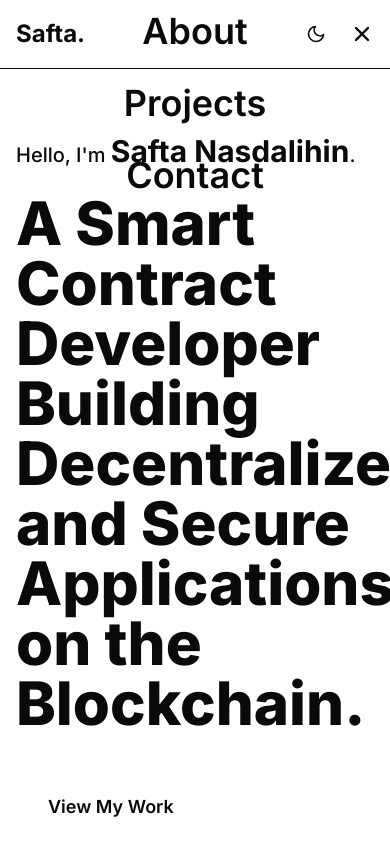
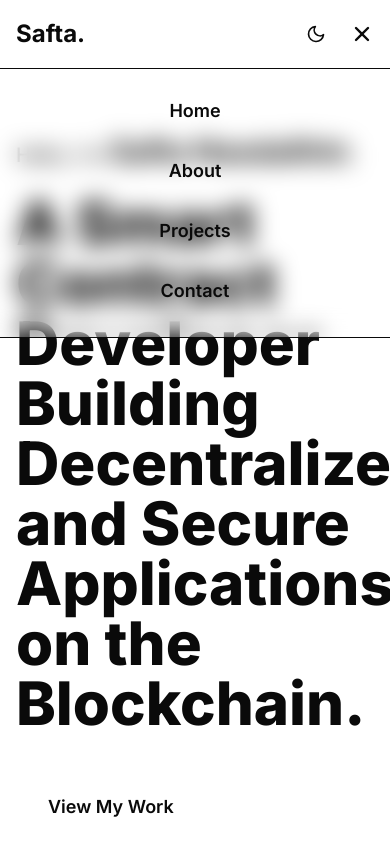
Before and after one commit to nasd10/saftanasdalihin-site, a Next.js app: page / in a window 390 px wide. Both pictures are taken after a click on the button 362 px from the left and 34 px from the top of the page. Shown: the top 844 px of the page. Built offline with nearby package versions, Linux system fonts and the light colour scheme.

Commit message:
fix: navbar (mobile menu)

```diff
--- a/app/globals.css
+++ b/app/globals.css
@@ -43,3 +43,71 @@
     color: hsl(var(--foreground));
   }
 }
+
+/* Animation keyframes */
+@keyframes fadeIn {
+  from {
+    opacity: 0;
+  }
+  to {
+    opacity: 1;
+  }
+}
+
+@keyframes fadeOut {
+  from {
+    opacity: 1;
+  }
+  to {
+    opacity: 0;
+  }
+}
+
+@keyframes slideDown {
+  from {
+    opacity: 0;
+    transform: translateY(-10px);
+  }
+  to {
+    opacity: 1;
+    transform: translateY(0);
+  }
+}
+
+@keyframes slideUp {
+  from {
+    opacity: 1;
+    transform: translateY(0);
+  }
+  to {
+    opacity: 0;
+    transform: translateY(-10px);
+  }
+}
+
+@keyframes spinReverse {
+  from {
+    transform: rotate(0deg);
+  }
+  to {
+    transform: rotate(-360deg);
+  }
+}
+
+@keyframes spinForward {
+  from {
+    transform: rotate(0deg);
+  }
+  to {
+    transform: rotate(360deg);
+  }
+}
+
+@keyframes spinBackward {
+  from {
+    transform: rotate(360deg);
+  }
+  to {
+    transform: rotate(0deg);
+  }
+}
--- a/components/layout/Navbar.tsx
+++ b/components/layout/Navbar.tsx
@@ -1,7 +1,7 @@
 // components/layout/Navbar.tsx
 "use client"; // Needed for hooks (useState, usePathname)
 
-import { useState } from 'react';
+import { useState, useEffect } from 'react';
 import Link from 'next/link';
 import { usePathname } from 'next/navigation';
 import { HiMenu, HiX } from 'react-icons/hi';
@@ -9,7 +9,21 @@ import { ThemeToggle } from '@/components/ui/ThemeToggle';
 
 export const Navbar = () => {
   const [isOpen, setIsOpen] = useState(false);
+  const [isClosing, setIsClosing] = useState(false);
   const pathname = usePathname();
+
+  const handleClose = () => {
+    setIsClosing(true);
+    setTimeout(() => {
+      setIsOpen(false);
+      setIsClosing(false);
+    }, 300); // Match animation duration
+  };
+
+  const handleOpen = () => {
+    setIsOpen(true);
+    setIsClosing(false);
+  };
 
   const navLinks = [
     { href: '/', label: 'Home' },
@@ -19,6 +33,7 @@ export const Navbar = () => {
   ];
 
   return (
+    <>
       <nav className="sticky top-0 z-50 border-b border-border
                       bg-background/80 backdrop-blur-md transition-colors">
 
@@ -54,33 +69,55 @@ export const Navbar = () => {
           <div className="flex items-center space-x-4 md:hidden">
               <ThemeToggle />
               <button
-                onClick={() => setIsOpen(!isOpen)}
+                  onClick={() => isOpen || isClosing ? handleClose() : handleOpen()}
                   className="z-50 text-2xl transition-colors hover:text-primary"
+                  style={{
+                    animation: (isOpen && !isClosing)
+                      ? 'spinForward 0.3s ease-out forwards'
+                      : (isClosing ? 'spinBackward 0.3s ease-in forwards' : 'none'),
+                  }}
                   aria-label="Toggle menu"
               >
-                {isOpen ? <HiX /> : <HiMenu />}
+                  {isOpen || isClosing ? <HiX /> : <HiMenu />}
               </button>
           </div>
         </div>
+      </nav>
 
       {/* Mobile Menu (Full Screen Overlay) */}
-      {isOpen && (
-        <div className="fixed inset-0 top-[65px] flex h-[calc(100%-65px)] w-full
-                        flex-col items-center justify-center space-y-8 bg-background/95
-                        backdrop-blur-md transition-opacity duration-300 md:hidden"
+      {(isOpen || isClosing) && (
+        <>
+          {/* Backdrop */}
+          <div
+            className="fixed top-[65px] left-0 right-0 bottom-0 z-40 md:hidden"
+            style={{
+              animation: isClosing ? 'fadeOut 0.3s ease-in-out forwards' : 'fadeIn 0.3s ease-in-out forwards',
+            }}
+            onClick={() => handleClose()}
+          />
+          {/* Menu dropdown */}
+          <div
+            className="fixed top-[65px] left-0 right-0 z-49 md:hidden bg-background/80 backdrop-blur-md border-b border-border"
+            style={{
+              animation: isClosing ? 'slideUp 0.3s ease-in forwards' : 'slideDown 0.3s ease-out forwards',
+              width: '100%',
+            }}
           >
+            <div className="flex flex-col items-center gap-4 py-6 px-4">
               {navLinks.map((link) => (
                 <Link
                   key={link.href}
                   href={link.href}
-              className="text-4xl font-semibold transition-colors hover:text-primary"
-              onClick={() => setIsOpen(false)}
+                  className="text-lg font-semibold transition-colors hover:text-primary w-full text-center py-2 hover:bg-secondary/50 rounded-md"
+                  onClick={() => handleClose()}
                 >
                   {link.label}
                 </Link>
               ))}
             </div>
+          </div>
+        </>
       )}
-    </nav>
+    </>
   );
 };
--- a/tailwind.config.ts
+++ b/tailwind.config.ts
@@ -37,6 +37,43 @@ const config: Config = {
           foreground: "hsl(var(--secondary-foreground))",
         },
       },
+      animation: {
+        fadeIn: "fadeIn 0.3s ease-in-out",
+        fadeOut: "fadeOut 0.3s ease-in-out",
+        slideDown: "slideDown 0.3s ease-out",
+        slideUp: "slideUp 0.3s ease-in",
+        spin: "spin 1s linear infinite",
+      },
+      keyframes: {
+        fadeIn: {
+          "from": { opacity: "0" },
+          "to": { opacity: "1" },
+        },
+        fadeOut: {
+          "from": { opacity: "1" },
+          "to": { opacity: "0" },
+        },
+        slideDown: {
+          "from": {
+            opacity: "0",
+            transform: "translateY(-10px)",
+          },
+          "to": {
+            opacity: "1",
+            transform: "translateY(0)",
+          },
+        },
+        slideUp: {
+          "from": {
+            opacity: "1",
+            transform: "translateY(0)",
+          },
+          "to": {
+            opacity: "0",
+            transform: "translateY(-10px)",
+          },
+        },
+      },
     },
   },
   plugins: [],
```
Lines whose indentation alone changed are shown as unchanged.
